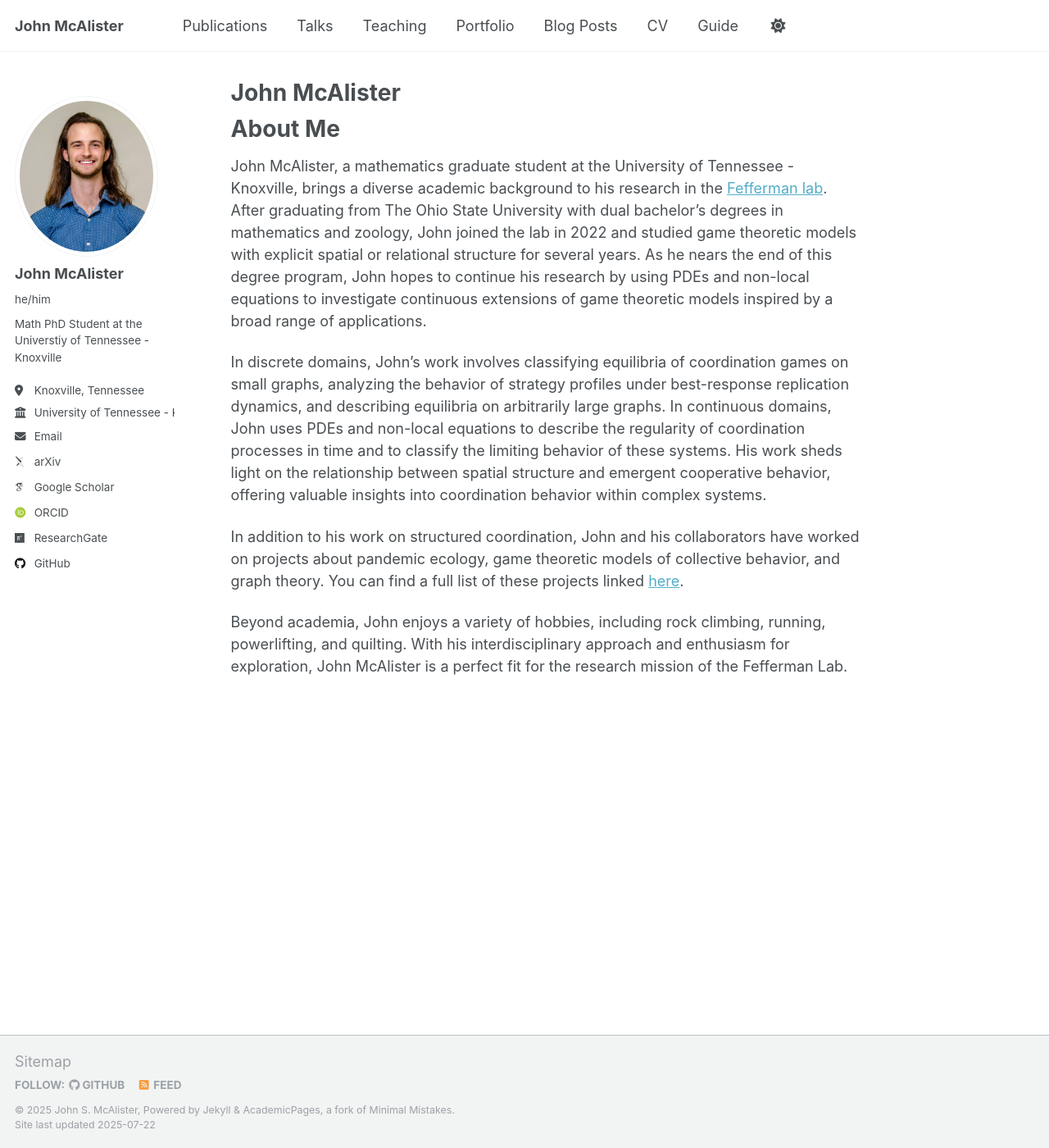
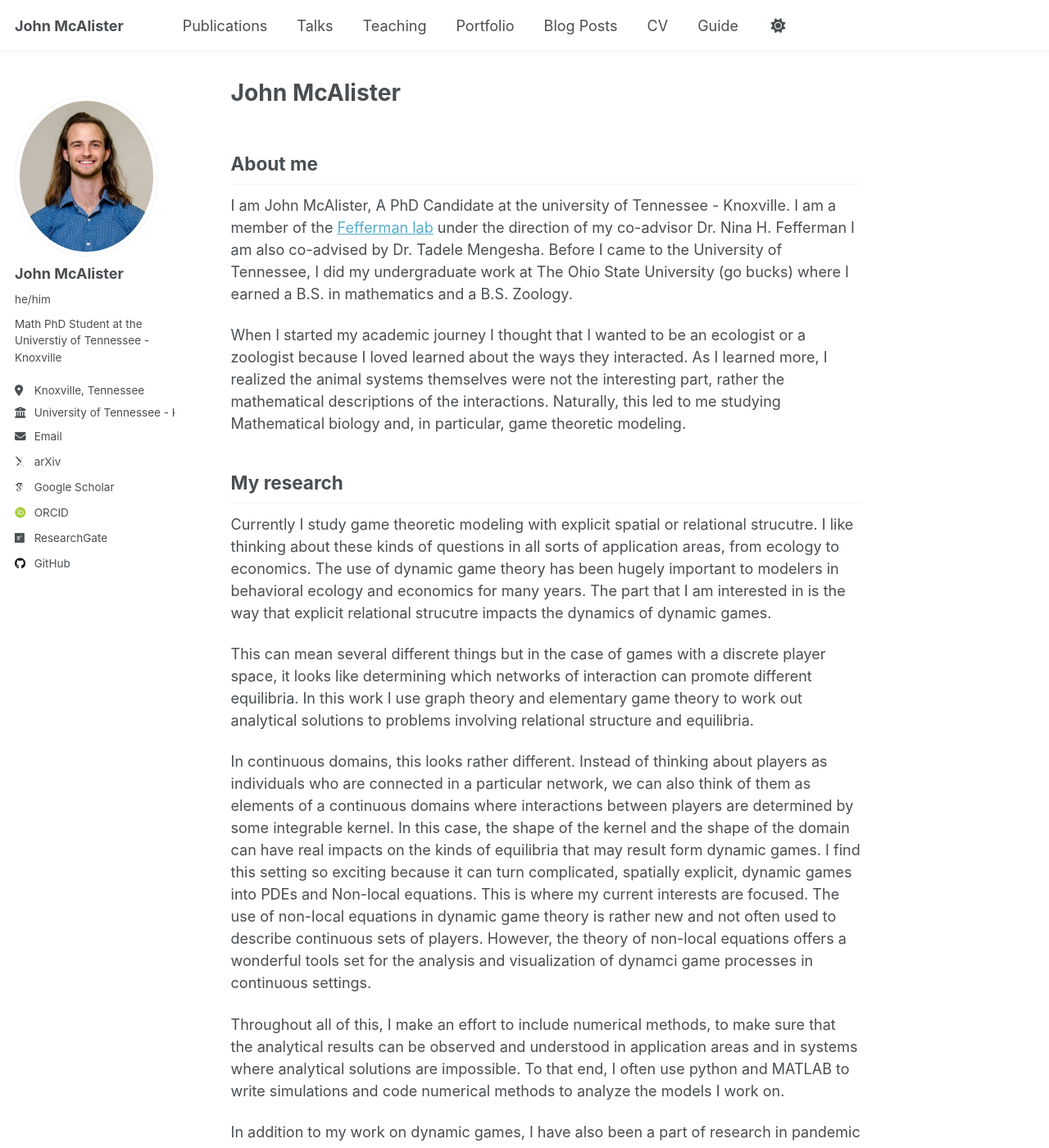
Before and after one commit to jmcalis/jmcalis.github.io, a Jekyll site: the page built from _pages/about.md, in a window 1280 px wide and 1400 px high. Shown: the whole window at 82% size. Built offline with Jekyll 4.4.1, drawn with Linux system fonts in a browser that asks for light colours; some web fonts are replaced; a script that is not in the unit is left out; some of the changed text lies outside the part shown.

Commit message:
Changed about me

```diff
--- a/_pages/about.md
+++ b/_pages/about.md
@@ -6,12 +6,30 @@ redirect_from:
   - /about/
   - /about.html
 ---
-About Me
-======
-John McAlister, a mathematics graduate student at the University of Tennessee - Knoxville, brings a diverse academic background to his research in the [Fefferman lab](https://feffermanlab.org). After graduating from The Ohio State University with dual bachelor's degrees in mathematics and zoology, John joined the lab in 2022 and studied game theoretic models with explicit spatial or relational structure for several years. As he nears the end of this degree program, John hopes to continue his research by using PDEs and non-local equations to investigate continuous extensions of game theoretic models inspired by a broad range of applications.
+## About me
+I am John McAlister, A PhD Candidate at the university of Tennessee - Knoxville. I am a member of the [Fefferman lab](https://feffermanlab.org) under the direction of my co-advisor Dr. Nina H. Fefferman I am also co-advised by Dr. Tadele Mengesha. Before I came to the University of Tennessee, I did my undergraduate work at The Ohio State University (go bucks) where I earned a B.S. in mathematics and a B.S. Zoology.
 
-In discrete domains, John's work involves classifying equilibria of coordination games on small graphs, analyzing the behavior of strategy profiles under best-response replication dynamics, and describing equilibria on arbitrarily large graphs. In continuous domains, John uses PDEs and non-local equations to describe the regularity of coordination processes in time and to classify the limiting behavior of these systems. His work sheds light on the relationship between spatial structure and emergent cooperative behavior, offering valuable insights into coordination behavior within complex systems.
+When I started my academic journey I thought that I wanted to be an ecologist or a zoologist because I loved learned about the ways they interacted. As I learned more, I realized the animal systems themselves were not the interesting part, rather the mathematical descriptions of the interactions. Naturally, this led to me studying Mathematical biology and, in particular, game theoretic modeling.
 
-In addition to his work on structured coordination, John and his collaborators have worked on projects about pandemic ecology, game theoretic models of collective behavior, and graph theory. You can find a full list of these projects linked [here](https://scholar.google.com/citations?user=QhxXZvAAAAAJ&hl=en).
+## My research
+Currently I study game theoretic modeling with explicit spatial or relational strucutre. I like thinking about these kinds of questions in all sorts of application areas, from ecology to economics. The use of dynamic game theory has been hugely important to modelers in behavioral ecology and economics for many years. The part that I am interested in is the way that explicit relational strucutre impacts the dynamics of dynamic games.
 
-Beyond academia, John enjoys a variety of hobbies, including rock climbing, running, powerlifting, and quilting. With his interdisciplinary approach and enthusiasm for exploration, John McAlister is a perfect fit for the research mission of the Fefferman Lab.
+This can mean several different things but in the case of games with a discrete player space, it looks like determining which networks of interaction can promote different equilibria. In this work I use graph theory and elementary game theory to work out analytical solutions to problems involving relational structure and equilibria.
+
+In continuous domains, this looks rather different. Instead of thinking about players as individuals who are connected in a particular network, we can also think of them as elements of a continuous domains where interactions between players are determined by some integrable kernel. In this case, the shape of the kernel and the shape of the domain can have real impacts on the kinds of equilibria that may result form dynamic games. I find this setting so exciting because it can turn complicated, spatially explicit, dynamic games into PDEs and Non-local equations. This is where my current interests are focused. The use of non-local equations in dynamic game theory is rather new and not often used to describe continuous sets of players. However, the theory of non-local equations offers a wonderful tools set for the analysis and visualization of dynamci game processes in continuous settings.
+
+Throughout all of this, I make an effort to include numerical methods, to make sure that the analytical results can be observed and understood in application areas and in systems where analytical solutions are impossible. To that end, I often use python and MATLAB to write simulations and code numerical methods to analyze the models I work on.
+
+In addition to my work on dynamic games, I have also been a part of research in pandemic ecology, graph theory, behavioral ecology, and more. You can find a full list of these projects linked [here](https://scholar.google.com/citations?user=QhxXZvAAAAAJ&hl=en).
+
+## My teaching and mentorship
+Although I am not teaching currently, I have had the opportunity to teach both during my time as an undergraduate and as a graduate student. At the Universtiy of Tennessee I have had the privilage of teaching Math 119, Math 125, and Math 113.
+
+Outside of those courses, I have also had the opportunity to mentor undergradaute research and am currently leading an undergraduate reasearch project with a very talented student studying hybrid modeling and the theory of planned behavior.
+
+## My life outside of academia
+Beyond academia, I make it my goal to take up at least one new hobby every year. (You think that I'm joking but my New Years Eve parties often involve a hobby brainstorming session). This means that I go through hobbies quickly but there are a few that have stuck around.
+
+Since my time in undergrad I have enjoyed powerlifting on and off. I really enjoy the routine of going to the gym and lifting in the mornings. During my first years in graduate school I also took up running. I love to run when the weather is nice and I am proud to say I have run a marathon and several halves during my time in graduate school.
+
+Those two hobbies have stuck around longer than the rest, by I also go through rock climbing phases, cycling phases, and quiliting phases. Additionally, I love to follow college football (again go bucks) and college basketball.
```
